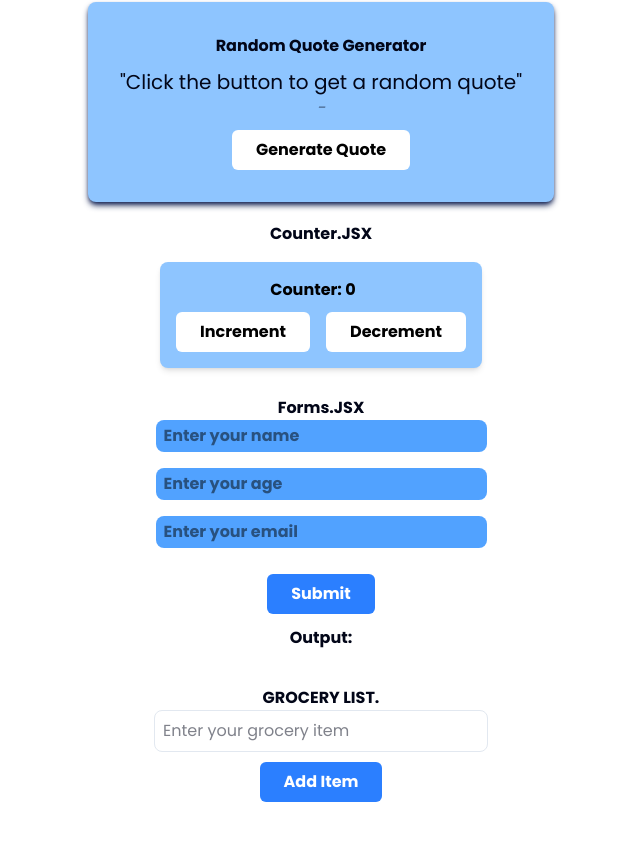
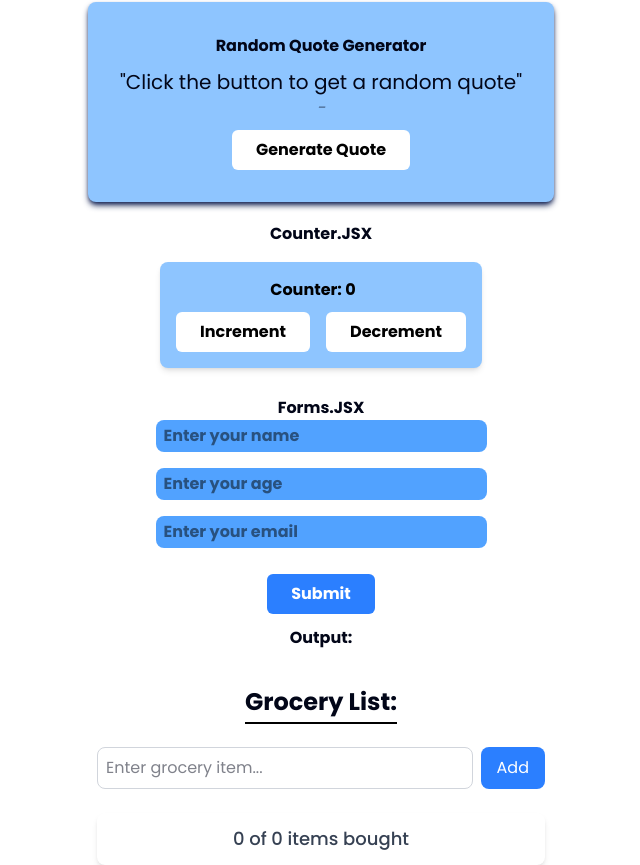
Before and after one commit to shaaav1e/react-basics, a React (Vite) app: page / in a window 1280 px wide. Shown: the part 966-1831 px from the top of the page, without its empty margins (319-959 px from the left). Before the commit the page ends 1768 px from the top, so only its background shows below. Built offline with nearby package versions, Linux system fonts and the light colour scheme.

Commit message:
Grocery List - with Set and boolean method

```diff
--- a/src/App.jsx
+++ b/src/App.jsx
@@ -10,7 +10,11 @@ import { useState } from "react";
 import Counter from "./components/Counter";
 import NameForm from "./components/Forms";
 // import { Button } from "@/components/ui/button";
-import GroceryList from "./components/GroceryList";
+import GroceryList from "./components/grocery_app/components/GroceryList";
+import Grocery from "./components/Grocery";
+import GroceryNav from "./components/GroceryNav";
+import GroceryForm from "./components/GroceryForm";
+import GroceryFooter from "./components/GroceryFooter";
 const App = () => {
   // Books data
   const books = [
@@ -132,7 +136,44 @@ const App = () => {
     // const [count, setCount] = useState(0);
     setCount(count - 1);
   };
+  // Grocery - grocery_app is different
+  const [groceriesItems, setGroceriesItems] = useState([]);
+  const [groceryInput, setGroceryInput] = useState("");
 
+  function handleOnChange(e) {
+    setGroceryInput(e.target.value);
+  }
+
+  function handleOnSubmit(e) {
+    e.preventDefault();
+    if (!groceryInput.trim()) return;
+
+    const newGrocery = {
+      id: Date.now(),
+      text: groceryInput,
+      bought: false,
+    };
+
+    setGroceriesItems([newGrocery, ...groceriesItems]);
+    setGroceryInput("");
+  }
+
+  function toggleBought(id) {
+    setGroceriesItems((prevItems) =>
+      prevItems.map((item) =>
+        item.id === id ? { ...item, bought: !item.bought } : item
+      )
+    );
+  }
+
+  function handleRemoveItem(id) {
+    setGroceriesItems((prevItems) =>
+      prevItems.filter((item) => item.id !== id)
+    );
+  }
+
+  const totalItems = groceriesItems.length;
+  const totalBought = groceriesItems.filter((item) => item.bought).length;
   // Returning in App component
   return (
     <>
@@ -156,7 +197,19 @@ const App = () => {
       <NameForm />
       {/* <Button>ShadCn</Button> */}
 
-      <GroceryList />
+      {/* <GroceryList /> */}
+      <GroceryNav />
+      <GroceryForm
+        handleOnChange={handleOnChange}
+        handleOnSubmit={handleOnSubmit}
+        item={groceryInput}
+      />
+      <Grocery
+        items={groceriesItems}
+        handleOnToggle={toggleBought}
+        handleRemoveItem={handleRemoveItem}
+      />
+      <GroceryFooter totalBought={totalBought} totalItems={totalItems} />
     </>
   );
 };
--- /dev/null
+++ b/src/components/Grocery.jsx
@@ -0,0 +1,47 @@
+import React from "react";
+
+export default function GroceryList({
+  items,
+  handleOnToggle,
+  handleRemoveItem,
+}) {
+  return (
+    <div className="block mx-auto w-full max-w-md mt-4">
+      {items.map((item) => (
+        <div
+          key={item.id}
+          className="flex items-center justify-between p-3 bg-white shadow-md rounded-md mb-2"
+        >
+          <div className="flex items-center space-x-3">
+            {/* Toggle bought status */}
+            <button
+              onClick={() => handleOnToggle(item.id)}
+              className={`text-2xl ${
+                item.bought ? "text-green-500" : "text-gray-400"
+              }`}
+            >
+              <i className="ri-checkbox-circle-fill"></i>
+            </button>
+
+            {/* Item text */}
+            <span
+              className={`text-lg font-medium ${
+                item.bought ? "line-through text-gray-500" : ""
+              }`}
+            >
+              {item.text}
+            </span>
+          </div>
+
+          {/* Delete button */}
+          <button
+            onClick={() => handleRemoveItem(item.id)}
+            className="text-red-500 text-2xl hover:text-red-700 transition duration-200"
+          >
+            <i className="ri-delete-bin-line"></i>
+          </button>
+        </div>
+      ))}
+    </div>
+  );
+}
--- /dev/null
+++ b/src/components/GroceryFooter.jsx
@@ -0,0 +1,11 @@
+import React from "react";
+
+export default function GroceryFooter({ totalBought, totalItems }) {
+  return (
+    <footer className="block mx-auto w-full max-w-md mt-6 bg-white shadow-md p-3 text-center rounded-md">
+      <p className="text-gray-700 text-lg font-medium">
+        {totalBought} of {totalItems} items bought
+      </p>
+    </footer>
+  );
+}
--- /dev/null
+++ b/src/components/GroceryForm.jsx
@@ -0,0 +1,23 @@
+import React from "react";
+
+export default function GroceryForm({ item, handleOnSubmit, handleOnChange }) {
+  return (
+    <form
+      onSubmit={handleOnSubmit}
+      className="block mx-auto w-full max-w-md mt-4"
+    >
+      <div className="flex space-x-2">
+        <input
+          className="w-full border border-gray-300 p-2 rounded-md focus:ring-2 focus:ring-blue-400"
+          placeholder="Enter grocery item..."
+          value={item}
+          onChange={handleOnChange}
+          type="text"
+        />
+        <button className="bg-blue-500 text-white px-4 py-2 rounded-md hover:bg-blue-600 transition">
+          Add
+        </button>
+      </div>
+    </form>
+  );
+}
--- /dev/null
+++ b/src/components/GroceryNav.jsx
@@ -0,0 +1,11 @@
+function GroceryNav() {
+  return (
+    <nav className="text-center">
+      <div className="inline-block">
+        <h4 className="font-bold text-2xl">Grocery List:</h4>
+        <hr className="border-t-2 border-black mt-1" />
+      </div>
+    </nav>
+  );
+}
+export default GroceryNav;
--- a/src/components/Navbar.jsx
+++ b/src/components/Navbar.jsx
@@ -5,10 +5,18 @@ const Navbar = () => {
     <div class="flex justify-between color-3 p-4 items-center">
       <h1 className="font-bold text-2xl ">REACT.</h1>
       <ul className="flex gap-20 align-center font-bold">
-        <li>Home</li>
-        <li>Books</li>
-        <li>UserProfile</li>
-        <li>Key Info</li>
+        <li>
+          <a href="#">Home</a>
+        </li>
+        <li>
+          <a href="#">Books</a>
+        </li>
+        <li>
+          <a href="#">UserProfile</a>
+        </li>
+        <li>
+          <a href="#">Key Info</a>
+        </li>
       </ul>
       <button className="rounded-md text-zinc-700 bg-white font-bold px-6 py-2 ">
         Login
--- a/src/components/GroceryList.jsx
+++ b/src/components/grocery_app/components/GroceryList.jsx
@@ -3,6 +3,8 @@ import React from "react";
 const GroceryList = () => {
   const [item, setItem] = React.useState("");
   const [groceryList, setGroceryList] = React.useState([]);
+  const [purchasedItems, setPurchasedItems] = React.useState(new Set());
+
   function addItem(e) {
     e.preventDefault();
     if (item !== "") {
@@ -12,20 +14,39 @@ const GroceryList = () => {
       alert("Item cannot be empty.");
     }
   }
+
   function handleChange(e) {
     setItem(e.target.value);
   }
+
   function deleteItem(index) {
+    // Remove the item from the grocery list
     setGroceryList((prevList) => prevList.filter((item, i) => i !== index));
-  }
-  function editItem(index) {
-    setGroceryList((prevList) => {
-      prevList.map((item, i) => {
-        console.log(`${index} out of ${i} purchased`);
-        setItem("Purchased");
-      });
+
+    // Remove the item from the purchased items set (if it was marked as purchased)
+    setPurchasedItems((prevSet) => {
+      let updatedSet = new Set(prevSet); // Create a copy of the set
+      updatedSet.delete(index); // Remove the item from the set
+      return updatedSet; // Update state
     });
   }
+
+  function editItem(index) {
+    setPurchasedItems((prevSet) => {
+      const newSet = new Set(prevSet); // Create a copy of the previous purchased items set
+
+      if (newSet.has(index)) {
+        // If the item is already marked as purchased, remove it (toggle off)
+        newSet.delete(index);
+      } else {
+        // If the item is not marked as purchased, add it (toggle on)
+        newSet.add(index);
+      }
+
+      return newSet; // Update the state with the modified set
+    });
+  }
+
   return (
     <div>
       <h1 className="font-bold text-center">GROCERY LIST.</h1>
@@ -37,7 +58,7 @@ const GroceryList = () => {
           className="border rounded-md p-2 "
           placeholder="Enter your grocery item"
         />
-        <button onClick={addItem} className="btn !bg-blue-500 !text-white">
+        <button onClick={addItem} className="btn !bg-blue-500 !text-white mt-2">
           Add Item
         </button>
       </div>
@@ -48,20 +69,30 @@ const GroceryList = () => {
             className="px-4 py-2 flex flex-col justify-center items-center border rounded-sm w-fit mx-auto mt-3"
           >
             <div className="flex gap-3">
-              {item}
+              <span
+                className={
+                  purchasedItems.has(i) ? "line-through text-gray-500" : ""
+                }
+              >
+                {item}
+              </span>
               <i
                 onClick={() => editItem(i)}
-                className="ri-check-line text-xl text-green-700"
+                className="ri-check-line text-xl cursor-pointer text-green-700"
               ></i>
               <i
                 onClick={() => deleteItem(i)}
-                className="ri-delete-bin-6-line text-xl text-red-600"
+                className="ri-delete-bin-6-line text-xl cursor-pointer text-red-600"
               ></i>
             </div>
           </div>
         ))}
       </div>
+      <div className="text-center font-semibold mt-4">
+        {purchasedItems.size} out of {groceryList.length} items purchased
+      </div>
     </div>
   );
 };
+
 export default GroceryList;
```
Also changed, not shown: jsconfig.json (deleted, +0 -17 lines).
